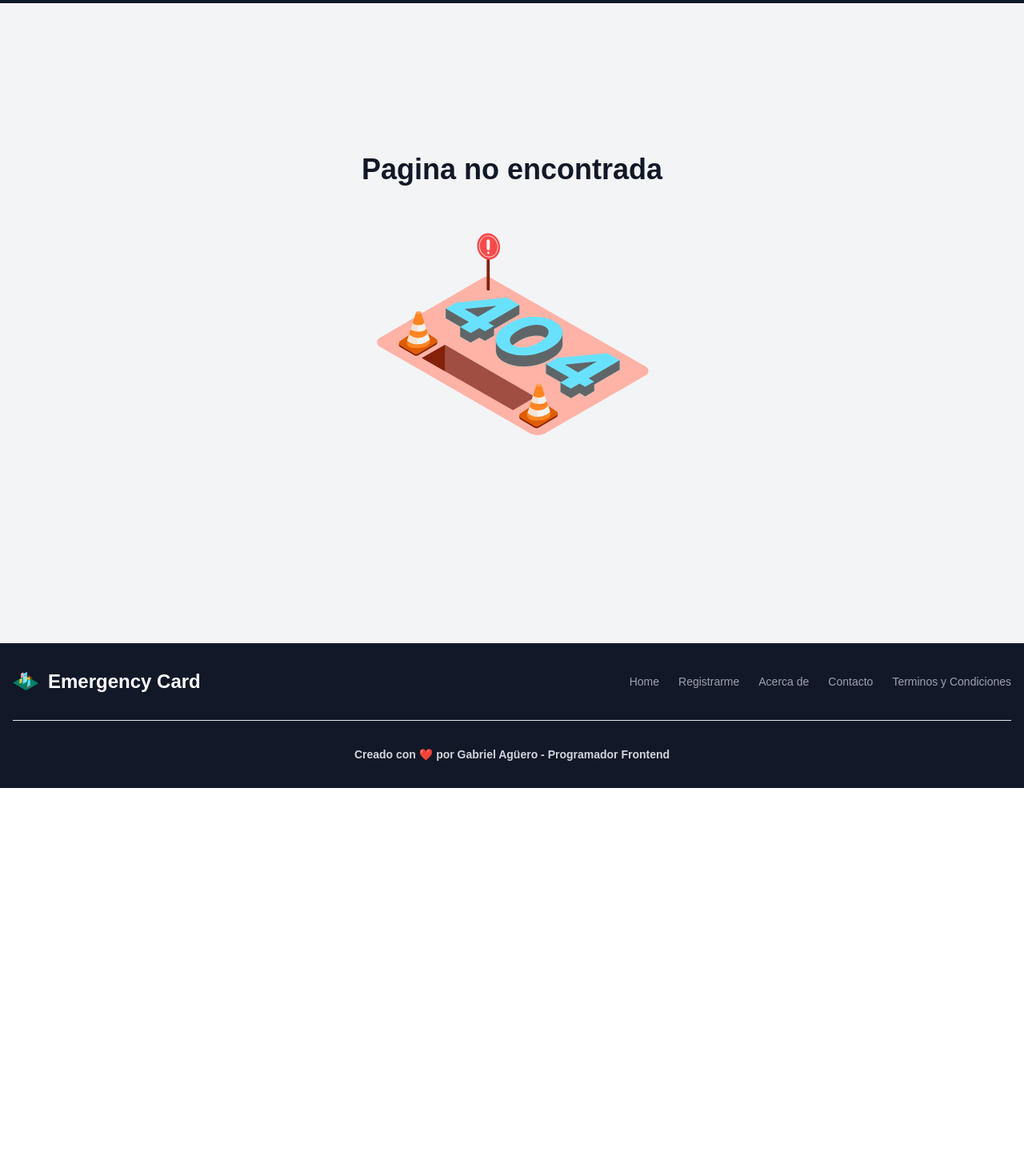
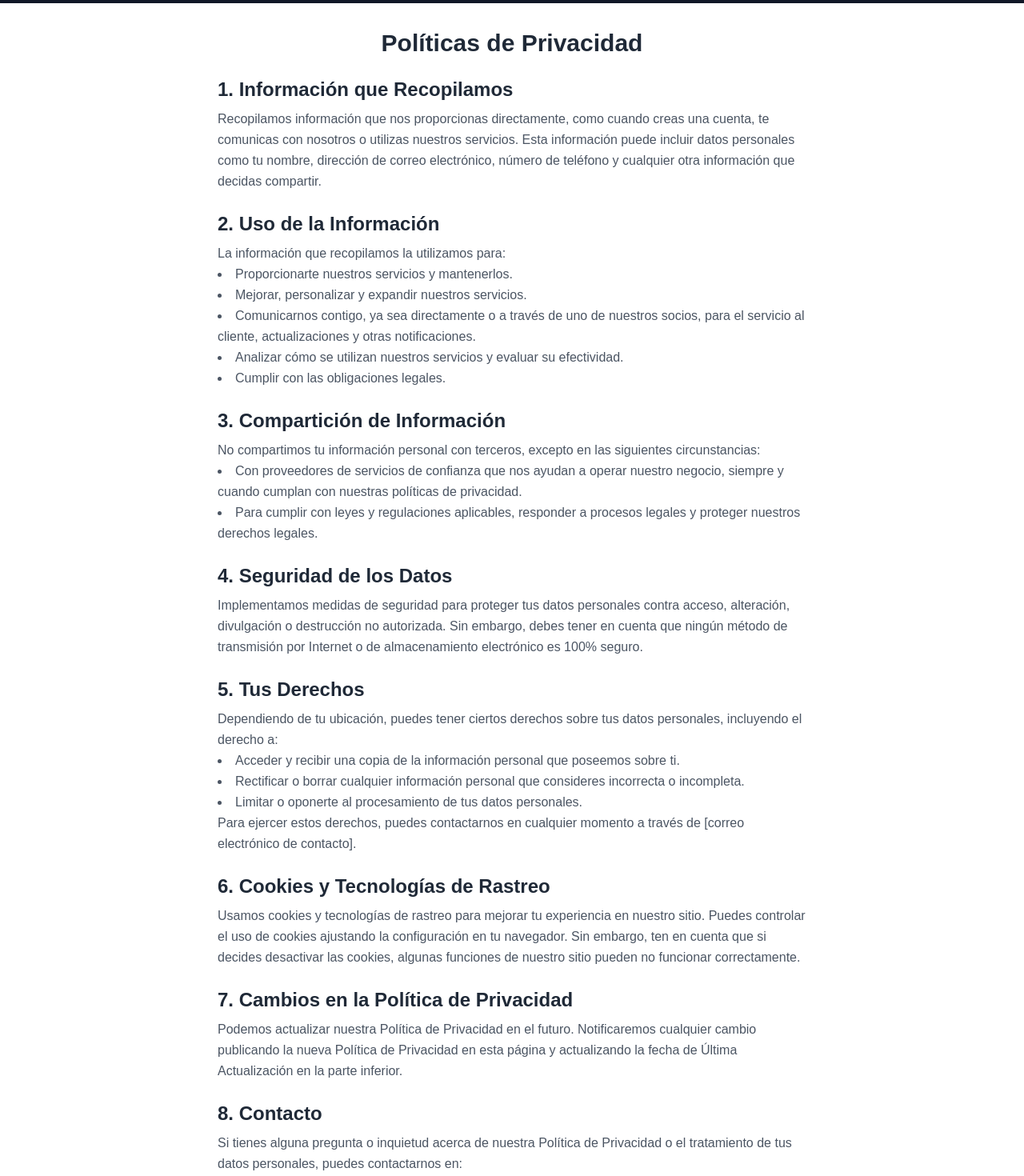
Before and after one commit to Gabriel-Aguero/emergency-app, a React (Vite) app: page /politicas_de_privacidad in a window 1280 px wide. Shown: the part 60-1530 px from the top of the page at 80% size. Before the commit the page ends 1045 px from the top, so only its background shows below. Built offline with nearby package versions, Linux system fonts and the light colour scheme; no server answers.

Commit message:
agrego politica de privacidad

```diff
--- a/src/App.jsx
+++ b/src/App.jsx
@@ -15,6 +15,7 @@ import FormInfoCart from "./pages/FormInfoCart.jsx";
 import QRcode from "./components/QRcode.jsx";
 import { ContainerElementsCart } from "./pages/ContainerElementsCart.jsx";
 import TerminosyCondiciones from "./pages/TerminosyCondiciones.jsx";
+import PoliticaDePrivacidad from "./pages/PoliticaDePrivacidad.jsx";
 import { useLocation } from "react-router-dom";
 import { useEffect } from "react";
 
@@ -51,6 +52,10 @@ function App() {
           path="/terminos_y_condiciones"
           element={<TerminosyCondiciones />}
         />
+        <Route
+          path="/politicas_de_privacidad"
+          element={<PoliticaDePrivacidad />}
+        />
         <Route path="/about" element={<About />} />
         <Route path="/contacto" element={<Contacto />} />
         <Route path="/qrcode" element={<QRcode />} />
--- a/src/components/Footer.jsx
+++ b/src/components/Footer.jsx
@@ -50,9 +50,17 @@ const Footer = () => {
             <li>
               <Link
                 to="/terminos_y_condiciones"
+                className="hover:underline me-4 md:me-6 hover:text-white"
+              >
+                Terminos y Condiciones
+              </Link>
+            </li>
+            <li>
+              <Link
+                to="/politicas_de_privacidad"
                 className="hover:underline hover:text-white"
               >
-                Terminos y Condiciones
+                Política de Privacidad
               </Link>
             </li>
           </ul>
--- a/src/context/sector.js
+++ b/src/context/sector.js
@@ -1,5 +1,6 @@
 export const dataServicio = [
-    { id: "0300", nombre: "sistemas" },
+  { id: "9000", nombre: "sistemas" },
+  { id: "0300", nombre: "Unidad de Cuidados Estacional (UCE)" },
   { id: "0301", nombre: "Observacion / Emergencia" },
   { id: "0432", nombre: "CIM 32" },
   { id: "0441", nombre: "CIM 41" },
@@ -24,5 +25,5 @@ export const dataServicio = [
   { id: "4202", nombre: "Unidad Metabólica" },
   { id: "8404", nombre: "CAIPHO" },
   { id: "4802", nombre: "Hospital de día Oncológico" },
-
+  { id: "4801", nombre: "Hospital de día Polivalente" },
 ];
--- /dev/null
+++ b/src/pages/PoliticaDePrivacidad.jsx
@@ -0,0 +1,146 @@
+const PoliticasDePrivacidad = () => {
+  return (
+    <div className="container mx-auto px-4 py-8 max-w-3xl">
+      <h1 className="text-3xl font-bold text-gray-800 mb-6 text-center">
+        Políticas de Privacidad
+      </h1>
+
+      <section className="mb-6">
+        <h2 className="text-2xl font-semibold text-gray-800 mb-2">
+          1. Información que Recopilamos
+        </h2>
+        <p className="text-gray-600 leading-relaxed">
+          Recopilamos información que nos proporcionas directamente, como cuando
+          creas una cuenta, te comunicas con nosotros o utilizas nuestros
+          servicios. Esta información puede incluir datos personales como tu
+          nombre, dirección de correo electrónico, número de teléfono y
+          cualquier otra información que decidas compartir.
+        </p>
+      </section>
+
+      <section className="mb-6">
+        <h2 className="text-2xl font-semibold text-gray-800 mb-2">
+          2. Uso de la Información
+        </h2>
+        <p className="text-gray-600 leading-relaxed">
+          La información que recopilamos la utilizamos para:
+        </p>
+        <ul className="list-disc list-inside text-gray-600 leading-relaxed">
+          <li>Proporcionarte nuestros servicios y mantenerlos.</li>
+          <li>Mejorar, personalizar y expandir nuestros servicios.</li>
+          <li>
+            Comunicarnos contigo, ya sea directamente o a través de uno de
+            nuestros socios, para el servicio al cliente, actualizaciones y
+            otras notificaciones.
+          </li>
+          <li>
+            Analizar cómo se utilizan nuestros servicios y evaluar su
+            efectividad.
+          </li>
+          <li>Cumplir con las obligaciones legales.</li>
+        </ul>
+      </section>
+
+      <section className="mb-6">
+        <h2 className="text-2xl font-semibold text-gray-800 mb-2">
+          3. Compartición de Información
+        </h2>
+        <p className="text-gray-600 leading-relaxed">
+          No compartimos tu información personal con terceros, excepto en las
+          siguientes circunstancias:
+        </p>
+        <ul className="list-disc list-inside text-gray-600 leading-relaxed">
+          <li>
+            Con proveedores de servicios de confianza que nos ayudan a operar
+            nuestro negocio, siempre y cuando cumplan con nuestras políticas de
+            privacidad.
+          </li>
+          <li>
+            Para cumplir con leyes y regulaciones aplicables, responder a
+            procesos legales y proteger nuestros derechos legales.
+          </li>
+        </ul>
+      </section>
+
+      <section className="mb-6">
+        <h2 className="text-2xl font-semibold text-gray-800 mb-2">
+          4. Seguridad de los Datos
+        </h2>
+        <p className="text-gray-600 leading-relaxed">
+          Implementamos medidas de seguridad para proteger tus datos personales
+          contra acceso, alteración, divulgación o destrucción no autorizada.
+          Sin embargo, debes tener en cuenta que ningún método de transmisión
+          por Internet o de almacenamiento electrónico es 100% seguro.
+        </p>
+      </section>
+
+      <section className="mb-6">
+        <h2 className="text-2xl font-semibold text-gray-800 mb-2">
+          5. Tus Derechos
+        </h2>
+        <p className="text-gray-600 leading-relaxed">
+          Dependiendo de tu ubicación, puedes tener ciertos derechos sobre tus
+          datos personales, incluyendo el derecho a:
+        </p>
+        <ul className="list-disc list-inside text-gray-600 leading-relaxed">
+          <li>
+            Acceder y recibir una copia de la información personal que poseemos
+            sobre ti.
+          </li>
+          <li>
+            Rectificar o borrar cualquier información personal que consideres
+            incorrecta o incompleta.
+          </li>
+          <li>Limitar o oponerte al procesamiento de tus datos personales.</li>
+        </ul>
+        <p className="text-gray-600 leading-relaxed">
+          Para ejercer estos derechos, puedes contactarnos en cualquier momento
+          a través de [correo electrónico de contacto].
+        </p>
+      </section>
+
+      <section className="mb-6">
+        <h2 className="text-2xl font-semibold text-gray-800 mb-2">
+          6. Cookies y Tecnologías de Rastreo
+        </h2>
+        <p className="text-gray-600 leading-relaxed">
+          Usamos cookies y tecnologías de rastreo para mejorar tu experiencia en
+          nuestro sitio. Puedes controlar el uso de cookies ajustando la
+          configuración en tu navegador. Sin embargo, ten en cuenta que si
+          decides desactivar las cookies, algunas funciones de nuestro sitio
+          pueden no funcionar correctamente.
+        </p>
+      </section>
+
+      <section className="mb-6">
+        <h2 className="text-2xl font-semibold text-gray-800 mb-2">
+          7. Cambios en la Política de Privacidad
+        </h2>
+        <p className="text-gray-600 leading-relaxed">
+          Podemos actualizar nuestra Política de Privacidad en el futuro.
+          Notificaremos cualquier cambio publicando la nueva Política de
+          Privacidad en esta página y actualizando la fecha de Última
+          Actualización en la parte inferior.
+        </p>
+      </section>
+
+      <section className="mb-6">
+        <h2 className="text-2xl font-semibold text-gray-800 mb-2">
+          8. Contacto
+        </h2>
+        <p className="text-gray-600 leading-relaxed">
+          Si tienes alguna pregunta o inquietud acerca de nuestra Política de
+          Privacidad o el tratamiento de tus datos personales, puedes
+          contactarnos en:
+        </p>
+        <p className="text-gray-600 leading-relaxed">
+          Correo Electrónico: [correo electrónico de contacto] <br />
+          Dirección: [dirección física de contacto] <br />
+          Última Actualización: [Fecha de la última actualización]
+        </p>
+      </section>
+    </div>
+  );
+};
+
+export default PoliticasDePrivacidad;
--- a/src/pages/Register.jsx
+++ b/src/pages/Register.jsx
@@ -14,8 +14,7 @@ const Register = () => {
     servicioName: "",
   });
 
-  const { signup, addProfileUser, checkAndAddService } =
-    useContext(AuthContext);
+  const { signup, addProfileUser } = useContext(AuthContext);
 
   const navigate = useNavigate();
 
@@ -27,7 +26,7 @@ const Register = () => {
     e.preventDefault();
     try {
       // Verificar si el servicio existe en la base de datos
-      const servicioName = await checkAndAddService(user.servicioName);
+      // const servicioName = await checkAndAddService(user.servicioName);
 
       // Registrar usuario en la base de datos
       const userCredential = await signup(user.email, user.password);
@@ -39,7 +38,7 @@ const Register = () => {
         lastName: user.lastName,
         legajo: user.legajo,
         email: user.email,
-        servicioName: servicioName,
+        servicioName: user.servicioName,
       });
 
       Swal.fire({
```
Also changed, not shown: 1 other file (tests, documents, lock files or other folders). Lines whose indentation alone changed are shown as unchanged.
